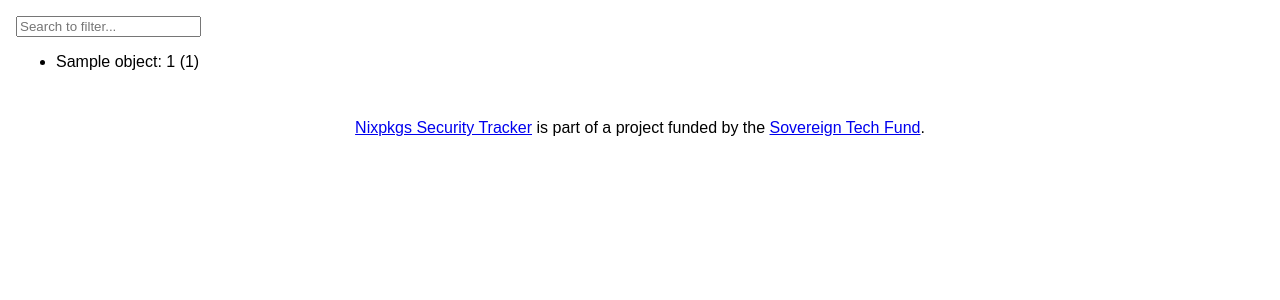
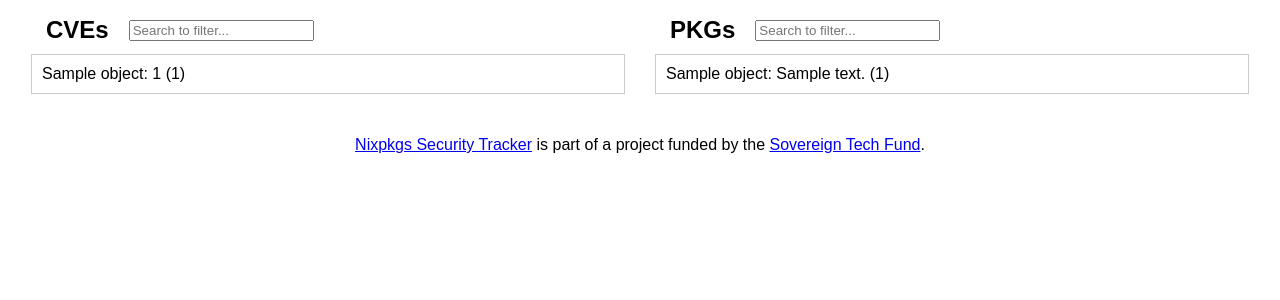
Before and after one commit to Nix-Security-WG/nix-security-tracker, a Django app: template src/website/webview/templates/triage_view.html in a window 1280 px wide. Shown: the part 44-344 px from the top of the page. Run offline with Django 4.2, Linux system fonts and the light colour scheme; a user stored in the database is signed in; tables that the repository leaves empty hold one stand-in row (values such as "Sample post"); the template is opened without the code that fills it: most values are stand-ins (such as "Sample title", 1, 10 or a date in 2020); parts of the project's set-up code (start-up, migrations or seed data) failed here and were passed over; some libraries are stand-ins or nearby versions.

Commit message:
feat: add basic search and filtering for triage view

```diff
--- a/src/website/webview/templates/triage_view.html
+++ b/src/website/webview/templates/triage_view.html
@@ -1,12 +1,120 @@
 {% extends "base.html" %}
 
+{% block extra_head %}
+<style>
+    .container {
+        display: flex;
+    }
+
+    .column {
+        flex: 1;
+        padding: 0px 10px 0px 10px;
+        margin: 0px 5px 0px 5px;
+    }
+
+    .column > ul {
+        list-style: none;
+        padding: 0;
+        margin: 0;
+    }
+
+    .column-header {
+        display: flex;
+        justify-content: left;
+        align-items: center;
+        padding: 0px 10px 0px 10px;
+        margin: 0px 5px 10px 5px;
+    }
+
+    .column-header > * {
+        padding-right: 20px
+    }
+
+    .column-header > h1 {
+        margin-top: 0;
+        margin-bottom: 0;
+        padding-top: 0;
+        padding-bottom: 0;
+    }
+
+    .selectable-item {
+        padding: 10px;
+        border: 1px solid #ccc;
+        margin-bottom: 10px;
+        cursor: pointer;
+    }
+
+    .selected {
+        background-color: #f2f2f2;
+    }
+
+    form > input {
+        display: none;
+    }
+
+</style>
+{% endblock extra_head %}
+
 {% block content %}
+
 <form method="get">
-  <input name="search_query" type="text" placeholder="Search to filter..." />
+    <input type=submit> <!-- Allow submitting form with Enter -->
+    <div class="container">
+        <div class="column">
+            <div class="column-header">
+                <h1>CVEs</h1>
+                <div>
+                    <input name="search_cves" type="text" placeholder="Search to filter..."
+                        {% if search_cves %} value="{{search_cves}}" {% endif %}
+                    />
+                </div>
+                <!--<span>[Pagination goes here]</span>-->
+            </div>
+            <ul class="cves">
+                {% for object in cve_list %}
+                <li class="selectable-item" data-id={{object.id}}>
+                    {{ object.title }}: {{ object.cve.cve_id }} ({{ object.id }})
+                </li>
+                {% endfor %}
+            </ul>
+        </div>
+
+        <div class="column">
+            <div class="column-header">
+                <h1>PKGs</h1>
+                <div>
+                    <input name="search_pkgs" type="text" placeholder="Search to filter..."
+                    {% if search_pkgs %} value="{{search_pkgs}}" {% endif %}
+                    />
+                </div>
+                <!--<span>[Pagination goes here]</span>-->
+            </div>
+            <ul id="pkgs">
+                {% for object in pkg_list %}
+                <li class="selectable-item" data-id={{object.id}}>
+                    {{ object.name }}: {{ object.metadata.description }} ({{ object.id }})
+                </li>
+                {% endfor %}
+            </ul>
+        </div>
+    </div>
 </form>
-<ul>
-  {% for object in object_list %}
-  <li>{{ object.title }}: {{ object.cve.cve_id }} ({{ object.id }})</li>
-  {% endfor %}
-</ul>
+
+<script>
+    const selectableItems = document.querySelectorAll('.selectable-item');
+
+    selectableItems.forEach(item => {
+        item.addEventListener('click', () => {
+            toggleItemSelection(item);
+        });
+    });
+
+    function toggleItemSelection(item) {
+        if (item.classList.contains('selected')) {
+            item.classList.remove('selected');
+        } else {
+            item.classList.add('selected');
+        }
+    }
+</script>
 {% endblock content %}
--- a/src/website/webview/urls.py
+++ b/src/website/webview/urls.py
@@ -1,13 +1,13 @@
 from django.urls import path, re_path
 
-from webview.views import HomeView, NixpkgsIssueListView, NixpkgsIssueView, TriageView
+from webview.views import HomeView, NixpkgsIssueListView, NixpkgsIssueView, triage_view
 
 app_name = "webview"
 
 
 urlpatterns = [
     path("", HomeView.as_view(), name="home"),
-    path("triage/", TriageView.as_view(), name="triage_view"),
+    path("triage/", triage_view, name="triage_view"),
     path("issues/", NixpkgsIssueListView.as_view(), name="issue_list"),
     re_path(
         r"^issues/(?P<code>NIXPKGS-[0-9]{4}-[0-9]{4,19})$",
```
Also changed, not shown: src/website/webview/views.py (+58 -15 lines).
